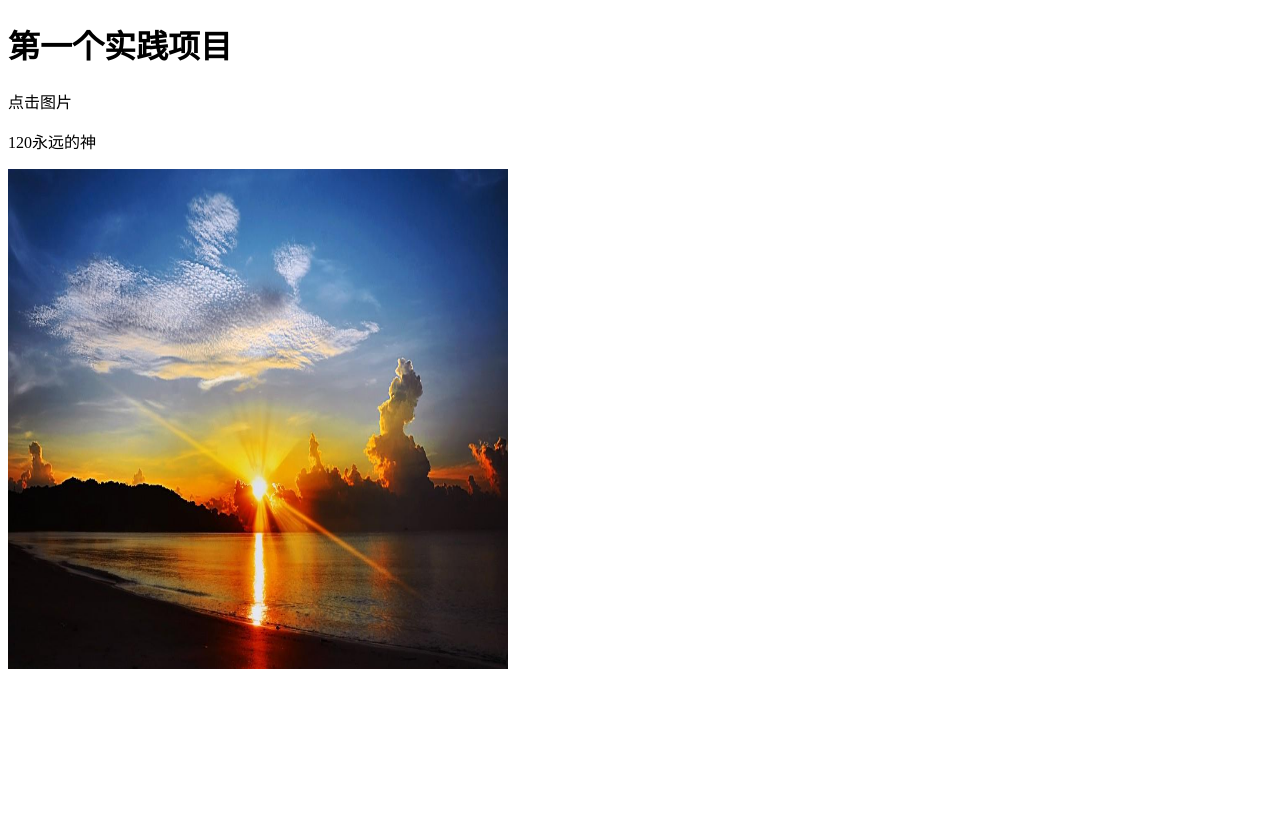
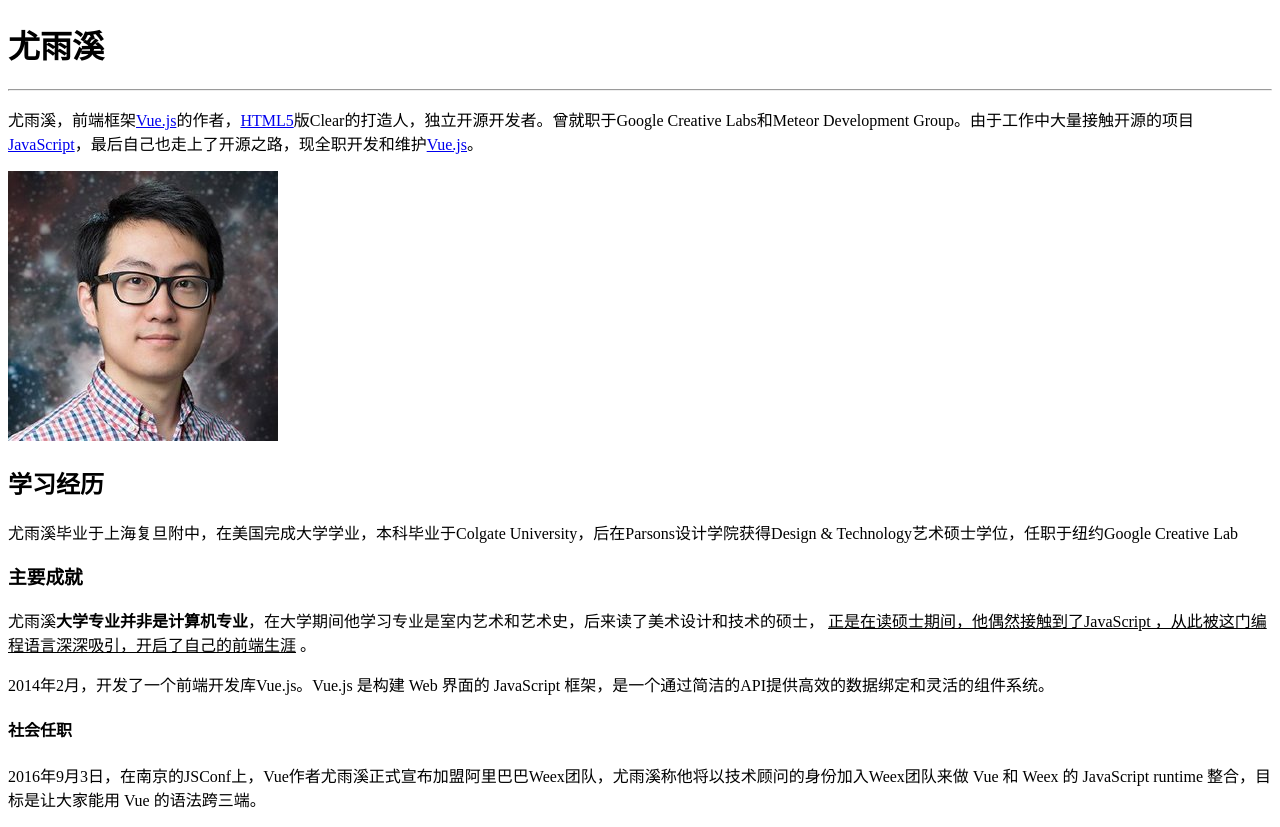
Before and after one commit to Shiyan-r/Mr.ying, a plain HTML site: page index.html in a window 1280 px wide. Before the commit the page ends 800 px from the top, so only its background shows below. Drawn offline with Linux system fonts and the light colour scheme.

Commit message:
Add files via upload

```diff
--- a/index.html
+++ b/index.html
@@ -3,16 +3,26 @@
 
 <head>
     <meta charset="UTF-8">
-
-    <title>123</title>
+    <meta http-equiv="X-UA-Compatible" content="IE=edge">
+    <meta name="viewport" content="width=device-width, initial-scale=1.0">
+    <title>个人简历</title>
 </head>
 
 <body>
-    <h1>第一个实践项目</h1>
-    <p>点击图片</p>
-    <p>120永远的神<p>
-    <a href="http://baidu.com">
-    <img src="./images/R-C.jpg" width="500" height="500" /></a>
+    <h1>尤雨溪</h1>
+    <hr>
+    <p>尤雨溪，前端框架<a href="#">Vue.js</a>的作者，<a href="#">HTML5</a>版Clear的打造人，独立开源开发者。曾就职于Google Creative Labs和Meteor
+        Development Group。由于工作中大量接触开源的项目<a href="#">JavaScript</a>，最后自己也走上了开源之路，现全职开发和维护<a href="#">Vue.js</a>。
+    </p>
+    <img src="photo.jpg" alt="尤雨溪的照片" title="尤雨溪" >
+    <h2>学习经历</h2>
+    <p>尤雨溪毕业于上海复旦附中，在美国完成大学学业，本科毕业于Colgate University，后在Parsons设计学院获得Design & Technology艺术硕士学位，任职于纽约Google Creative Lab</p>
+    <h3>主要成就</h3>
+    <p>尤雨溪<strong>大学专业并非是计算机专业</strong>，在大学期间他学习专业是室内艺术和艺术史，后来读了美术设计和技术的硕士， <ins>正是在读硕士期间，他偶然接触到了JavaScript ，从此被这门编程语言深深吸引，开启了自己的前端生涯</ins> 。</p>
+    <p>2014年2月，开发了一个前端开发库Vue.js。Vue.js 是构建 Web 界面的 JavaScript 框架，是一个通过简洁的API提供高效的数据绑定和灵活的组件系统。</p>
+    <h4>社会任职</h4>
+    <p>2016年9月3日，在南京的JSConf上，Vue作者尤雨溪正式宣布加盟阿里巴巴Weex团队，尤雨溪称他将以技术顾问的身份加入Weex团队来做 Vue 和 Weex 的 JavaScript runtime 整合，目标是让大家能用 Vue 的语法跨三端。</p>
+
 </body>
 
 </html>
```
Also changed, not shown: photo.jpg (added).
